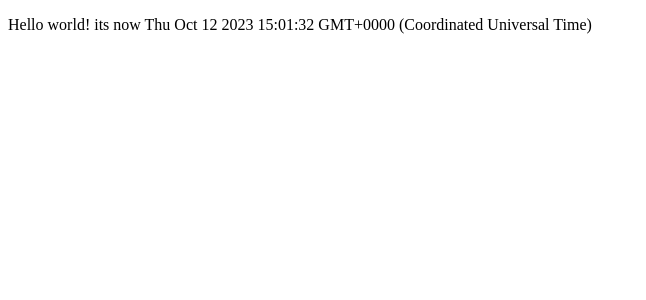
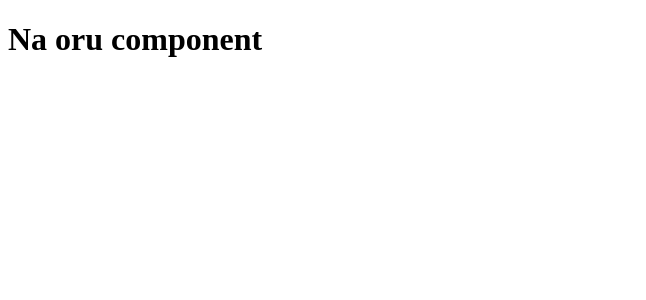
Before and after one commit to DEVAVISWA/react, a React (Vite) app: page / in a window 1280 px wide. Shown: the top 300 px of the page, without its empty margins (0-646 px from the left). Built offline with nearby package versions, Linux system fonts and the light colour scheme.

Commit message:
my first component

```diff
--- a/src/App.jsx
+++ b/src/App.jsx
@@ -1,16 +1,6 @@
-const App= () =>{
-
-  console.log('hello from component')
-  const now= new Date()
-  console.log(now)
-
-  return (
-  <div>
-    <p>Hello world! its now { now.toString() }</p>
-  </div>
-
+const firstComponent = ()=>{
+  return(
+    <h1>Na oru component</h1>
   )
 }
-
-export default App;
-//changed
+export default firstComponent
```
